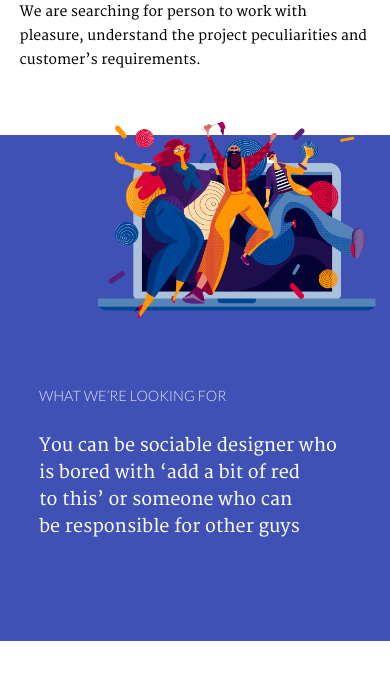
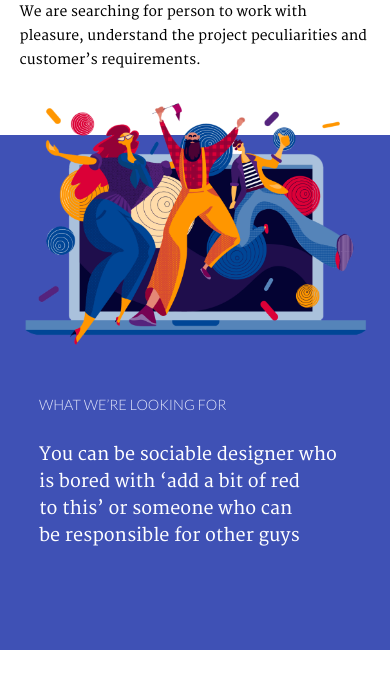
Before and after one commit to radpozniakov/movie_box_landing_page, a website: page app/single.html in a window 390 px wide. Shown: the part 150-844 px from the top of the page. Drawn offline with Linux system fonts and the light colour scheme.

Commit message:
minor update

```diff
--- a/sass/Blocks/colorSection/colorSections.scss
+++ b/sass/Blocks/colorSection/colorSections.scss
@@ -40,6 +40,11 @@
       background-repeat: no-repeat;
       transform: scale(1.16);
       background-position: right;
+      @media screen and (max-width: 800px) {
+        background-position: center;
+        padding-top: 30%;
+        transform: scale(1.36);
+      }
     }
   }
 }
```
Also changed, not shown: app/css/custom.css.
